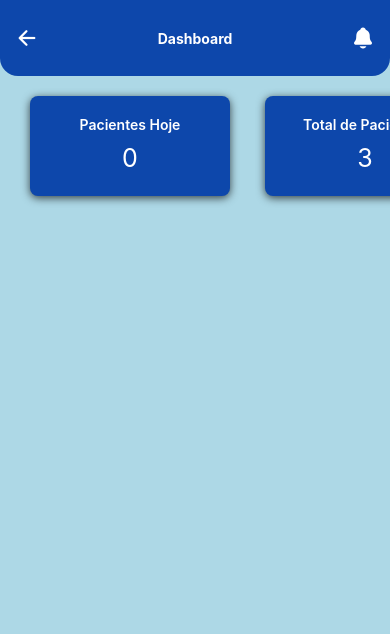
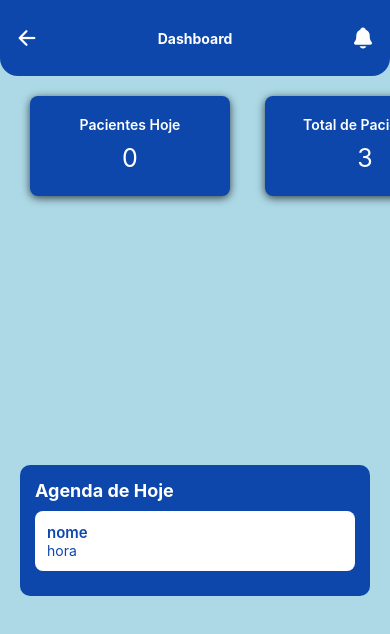
Before and after one commit to ClinicHealthCareSystem/MedicFrontEnd, a React Native app: screen / in a window 390 px wide. Shown: the top 634 px of the page. Built offline with nearby package versions, Linux system fonts and the light colour scheme; what react-native-responsive-fontsize would draw is missing.

Commit message:
TSK-5 Cria card para visualizar agendados no dia na tela de dasboard do medico

```diff
--- /dev/null
+++ b/src/componentes/cardAgendados.tsx
@@ -0,0 +1,26 @@
+import { View, Text, FlatList } from "react-native";
+import styles from "../stylesComponents/cardAgendados";
+
+
+
+export default function CardAgendados() {
+  return (
+    <View style={styles.card}>
+      <View style={styles.header}>
+        <Text style={styles.title}>Agenda de Hoje</Text>
+      </View>
+
+      <View>
+          <View style={styles.item}>
+            <View style={styles.info}>
+              <Text style={styles.nome}>nome</Text>
+              <Text style={styles.hora}>hora</Text>
+            </View>
+            <View style={styles.statusContainer}>
+              <Text style={styles.statusText}> </Text>
+            </View>
+          </View>
+    </View>
+    </View>
+  );
+}
--- a/src/screen/DashboardMedico.tsx
+++ b/src/screen/DashboardMedico.tsx
@@ -2,6 +2,7 @@ import {View, ScrollView} from "react-native";
 import HeaderHome from "../componentes/headerHome";
 import styles from "../styles/pacientes";
 import CardCounts from "../componentes/cardCounts";
+import CardAgendados from "../componentes/cardAgendados";
 export default function DashboardMedico(){
     return(
             <View style={styles.background}>
@@ -14,8 +15,9 @@ export default function DashboardMedico(){
                     <CardCounts titulo="Total de Pacientes" valor="3" />
                     <CardCounts titulo="Consultas no Mês" valor="47" />
                     <CardCounts titulo="Exames Pendentes" valor="2" />
-
-
+                </ScrollView>
+                <ScrollView>
+                    <CardAgendados />
                 </ScrollView>
             </View>
     )
--- /dev/null
+++ b/src/stylesComponents/cardAgendados.tsx
@@ -0,0 +1,49 @@
+import { StyleSheet } from "react-native";
+
+export default StyleSheet.create({
+  card: {
+    backgroundColor: "#0D47AB",
+    borderRadius: 10,
+    padding: 15,
+    margin: 20,
+    elevation: 3,
+  },
+  header: {
+    marginBottom: 10,
+  },
+  title: {
+    fontWeight: "bold",
+    fontSize: 18,
+    color: "white",
+  },
+  item: {
+    flexDirection: "row",
+    justifyContent: "space-between",
+    alignItems: "center",
+    backgroundColor: "white",
+    borderRadius: 8,
+    padding: 12,
+    marginBottom: 10,
+  },
+  info: {
+    flexDirection: "column",
+  },
+  nome: {
+    fontWeight: "600",
+    fontSize: 15,
+    color: "#0D47AB",
+  },
+  hora: {
+    color: "#0D47AB",
+  },
+  statusContainer: {
+    borderRadius: 20,
+    paddingVertical: 4,
+    paddingHorizontal: 10,
+  },
+  statusText: {
+    fontWeight: "bold",
+    fontSize: 13,
+  },
+
+});
```
